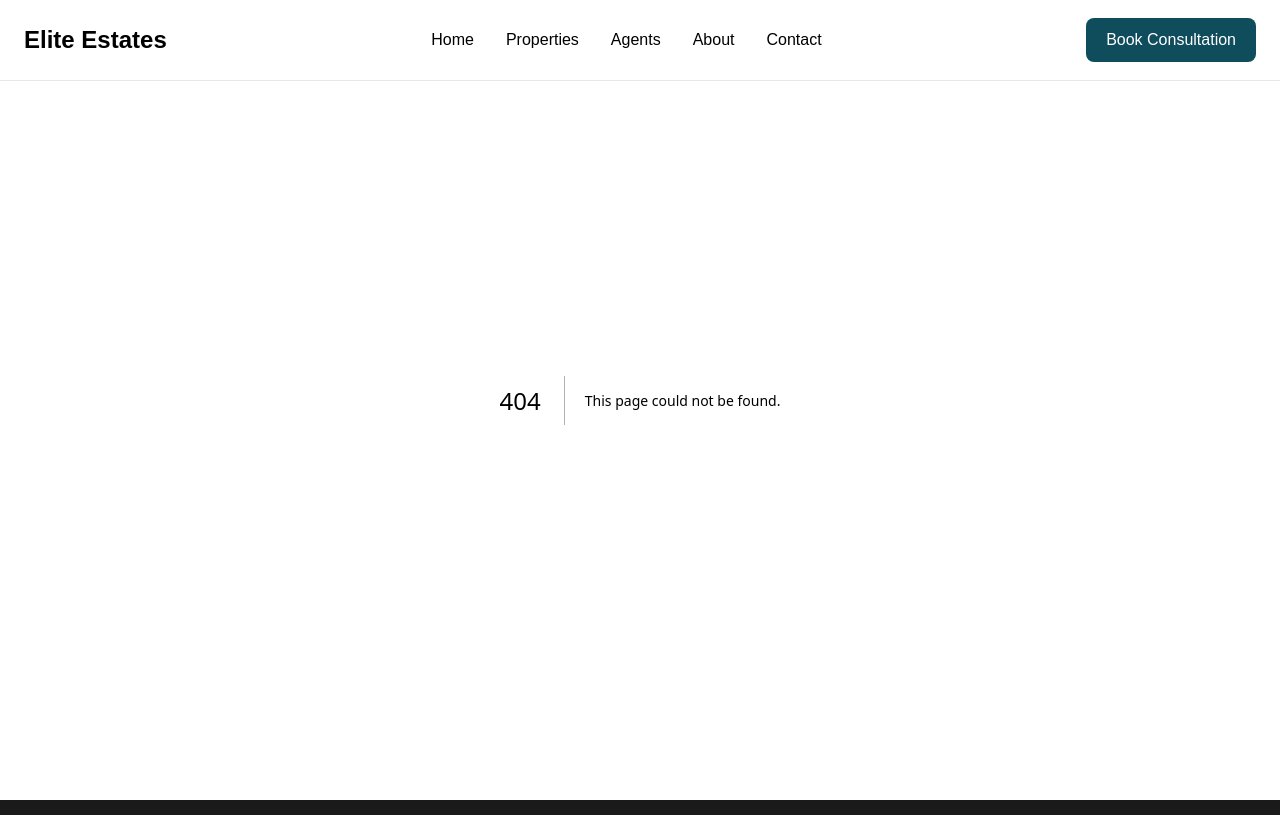
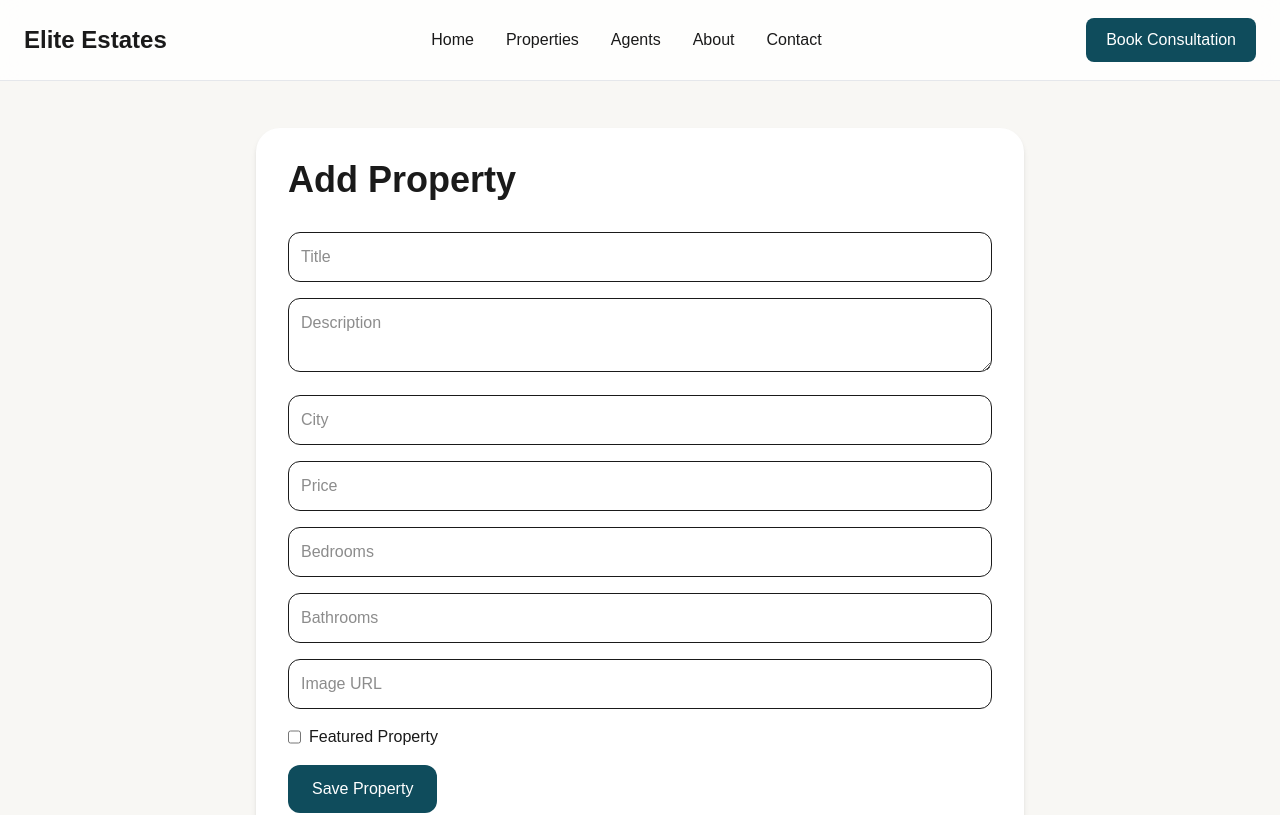
Before and after one commit to afridi-ishaq/Elite-Estate, a Next.js app: page /admin/properties/new in a window 1280 px wide. Before the commit this address had no page. Shown: the top 815 px of the page. Built offline with nearby package versions, Linux system fonts and the light colour scheme.

Commit message:
new updates in the Admin portion

```diff
--- /dev/null
+++ b/src/app/admin/properties/[id]/page.jsx
@@ -0,0 +1,76 @@
+import { getPropertyById } from "@/lib/property-service";
+
+export default async function EditPropertyPage({
+  params,
+}) {
+  const { id } = await params;
+
+  const property = await getPropertyById(id);
+
+  return (
+    <main className="pt-32 pb-24">
+      <div className="max-w-4xl mx-auto bg-white p-8 rounded-3xl shadow-md">
+        <h1 className="text-4xl font-bold mb-8">
+          Edit Property
+        </h1>
+
+        <form className="space-y-4">
+          <input
+            type="text"
+            defaultValue={property.title}
+            className="w-full border p-3 rounded-xl"
+          />
+
+          <textarea
+            defaultValue={property.description}
+            className="w-full border p-3 rounded-xl"
+            rows="4"
+          />
+
+          <input
+            type="text"
+            defaultValue={property.city}
+            className="w-full border p-3 rounded-xl"
+          />
+
+          <input
+            type="number"
+            defaultValue={property.price}
+            className="w-full border p-3 rounded-xl"
+          />
+
+          <input
+            type="number"
+            defaultValue={property.bedrooms}
+            className="w-full border p-3 rounded-xl"
+          />
+
+          <input
+            type="number"
+            defaultValue={property.bathrooms}
+            className="w-full border p-3 rounded-xl"
+          />
+
+          <input
+            type="text"
+            defaultValue={property.image}
+            className="w-full border p-3 rounded-xl"
+          />
+
+          <button
+            type="submit"
+            className="
+              bg-[#0F4C5C]
+              text-white
+              px-6
+              py-3
+              rounded-xl
+            "
+          >
+            Update Property
+          </button>
+        </form>
+      </div>
+    </main>
+  );
+}
--- /dev/null
+++ b/src/app/admin/properties/new/page.jsx
@@ -0,0 +1,17 @@
+import CreatePropertyForm from "@/components/admin/CreatePropertyForm";
+
+export default function NewPropertyPage() {
+  return (
+    <main className="pt-32 pb-24">
+      <div className="max-w-3xl mx-auto">
+        <div className="bg-white p-8 rounded-3xl shadow-md">
+          <h1 className="text-4xl font-bold mb-8">
+            Add Property
+          </h1>
+
+          <CreatePropertyForm />
+        </div>
+      </div>
+    </main>
+  );
+}
--- a/src/app/admin/properties/page.jsx
+++ b/src/app/admin/properties/page.jsx
@@ -16,6 +16,7 @@ export default async function AdminPropertiesPage() {
           <Link
             href="/admin/properties/new"
             className="bg-[#0F4C5C] text-white px-5 py-3 rounded-xl"
+            style={{ color: "white" }}
           >
             Add Property
           </Link>
@@ -25,7 +26,7 @@ export default async function AdminPropertiesPage() {
           {properties.map((property) => (
             <div
               key={property.id}
-              className="border-b py-4 flex justify-between"
+              className="border-b py-4 flex justify-between items-center"
             >
               <div>
                 <h3 className="font-bold">
@@ -35,8 +36,18 @@ export default async function AdminPropertiesPage() {
                 <p>{property.city}</p>
               </div>
 
-              <div>
-                PKR {property.price.toLocaleString()}
+              <div className="flex items-center gap-4">
+                <div>
+                  PKR {property.price.toLocaleString()}
+                </div>
+
+                <Link
+                  href={`/admin/properties/${property.id}`}
+                  className="bg-[#0F4C5C] text-white px-4 py-2 rounded-lg"
+                  style={{ color: "white" }}
+                >
+                  Edit
+                </Link>
               </div>
             </div>
           ))}
--- /dev/null
+++ b/src/app/api/properties/route.js
@@ -0,0 +1,36 @@
+import { prisma } from "@/lib/prisma";
+import { NextResponse } from "next/server";
+
+export async function POST(request) {
+  try {
+    const body = await request.json();
+
+    const property = await prisma.property.create({
+      data: {
+        title: body.title,
+        description: body.description,
+        city: body.city,
+        price: Number(body.price),
+        bedrooms: Number(body.bedrooms),
+        bathrooms: Number(body.bathrooms),
+        image: body.image,
+        featured: body.featured,
+      },
+    });
+
+    return NextResponse.json({
+      success: true,
+      property,
+    });
+  } catch (error) {
+    console.error(error);
+
+    return NextResponse.json(
+      {
+        success: false,
+        message: "Failed to create property",
+      },
+      { status: 500 }
+    );
+  }
+}
--- /dev/null
+++ b/src/components/admin/CreatePropertyForm.jsx
@@ -0,0 +1,142 @@
+"use client";
+
+import { useState } from "react";
+import { useRouter } from "next/navigation";
+
+export default function CreatePropertyForm() {
+  const router = useRouter();
+
+  const [loading, setLoading] = useState(false);
+
+  const [form, setForm] = useState({
+    title: "",
+    description: "",
+    city: "",
+    price: "",
+    bedrooms: "",
+    bathrooms: "",
+    image: "",
+    featured: false,
+  });
+
+  function handleChange(e) {
+    const { name, value, type, checked } =
+      e.target;
+
+    setForm({
+      ...form,
+      [name]:
+        type === "checkbox"
+          ? checked
+          : value,
+    });
+  }
+
+  async function handleSubmit(e) {
+    e.preventDefault();
+
+    setLoading(true);
+
+    const response = await fetch(
+      "/api/properties",
+      {
+        method: "POST",
+        headers: {
+          "Content-Type":
+            "application/json",
+        },
+        body: JSON.stringify(form),
+      }
+    );
+
+    const data = await response.json();
+
+    setLoading(false);
+
+    if (data.success) {
+      router.push("/admin/properties");
+      router.refresh();
+    }
+  }
+
+  return (
+    <form
+      onSubmit={handleSubmit}
+      className="space-y-4"
+    >
+      <input
+        name="title"
+        placeholder="Title"
+        onChange={handleChange}
+        className="w-full border rounded-xl p-3"
+      />
+
+      <textarea
+        name="description"
+        placeholder="Description"
+        onChange={handleChange}
+        className="w-full border rounded-xl p-3"
+      />
+
+      <input
+        name="city"
+        placeholder="City"
+        onChange={handleChange}
+        className="w-full border rounded-xl p-3"
+      />
+
+      <input
+        name="price"
+        placeholder="Price"
+        onChange={handleChange}
+        className="w-full border rounded-xl p-3"
+      />
+
+      <input
+        name="bedrooms"
+        placeholder="Bedrooms"
+        onChange={handleChange}
+        className="w-full border rounded-xl p-3"
+      />
+
+      <input
+        name="bathrooms"
+        placeholder="Bathrooms"
+        onChange={handleChange}
+        className="w-full border rounded-xl p-3"
+      />
+
+      <input
+        name="image"
+        placeholder="Image URL"
+        onChange={handleChange}
+        className="w-full border rounded-xl p-3"
+      />
+
+      <label className="flex gap-2">
+        <input
+          type="checkbox"
+          name="featured"
+          onChange={handleChange}
+        />
+        Featured Property
+      </label>
+
+      <button
+        type="submit"
+        disabled={loading}
+        className="
+          bg-[#0F4C5C]
+          text-white
+          px-6
+          py-3
+          rounded-xl
+        "
+      >
+        {loading
+          ? "Saving..."
+          : "Save Property"}
+      </button>
+    </form>
+  );
+}
```
